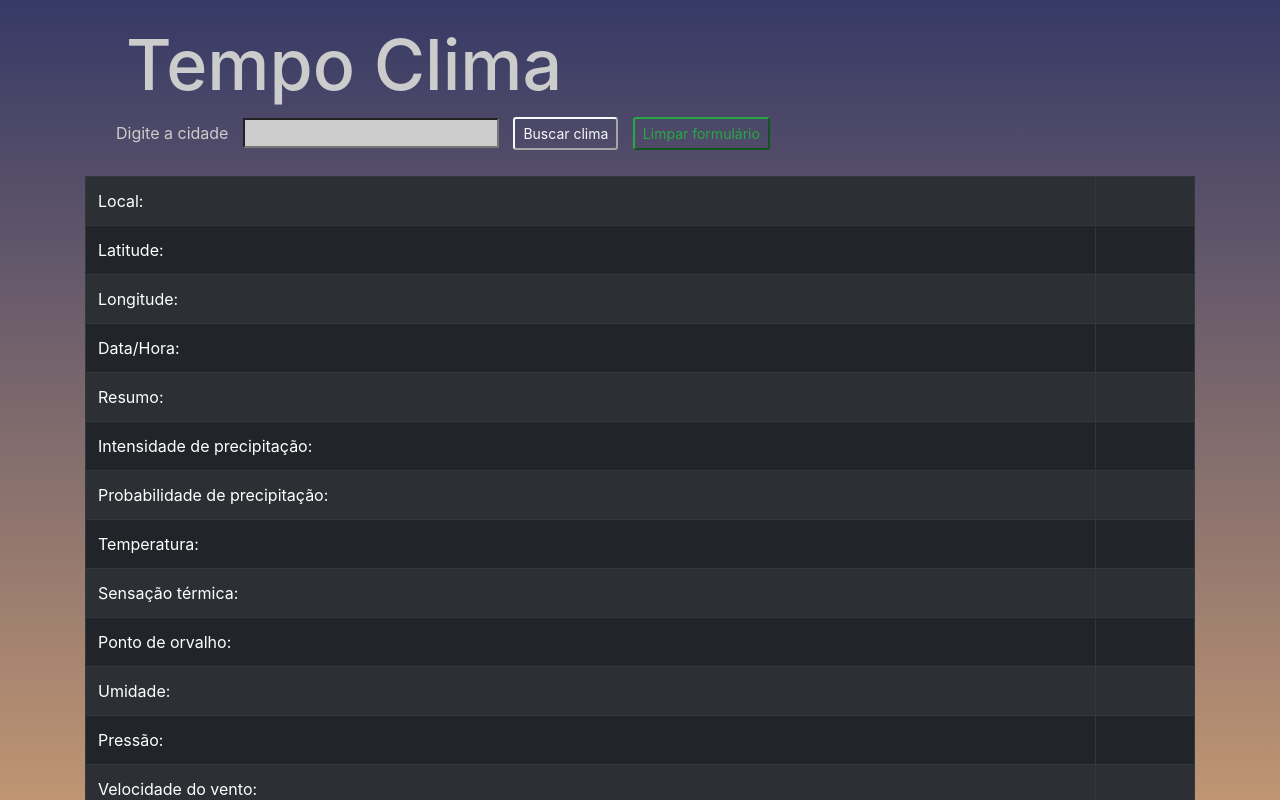
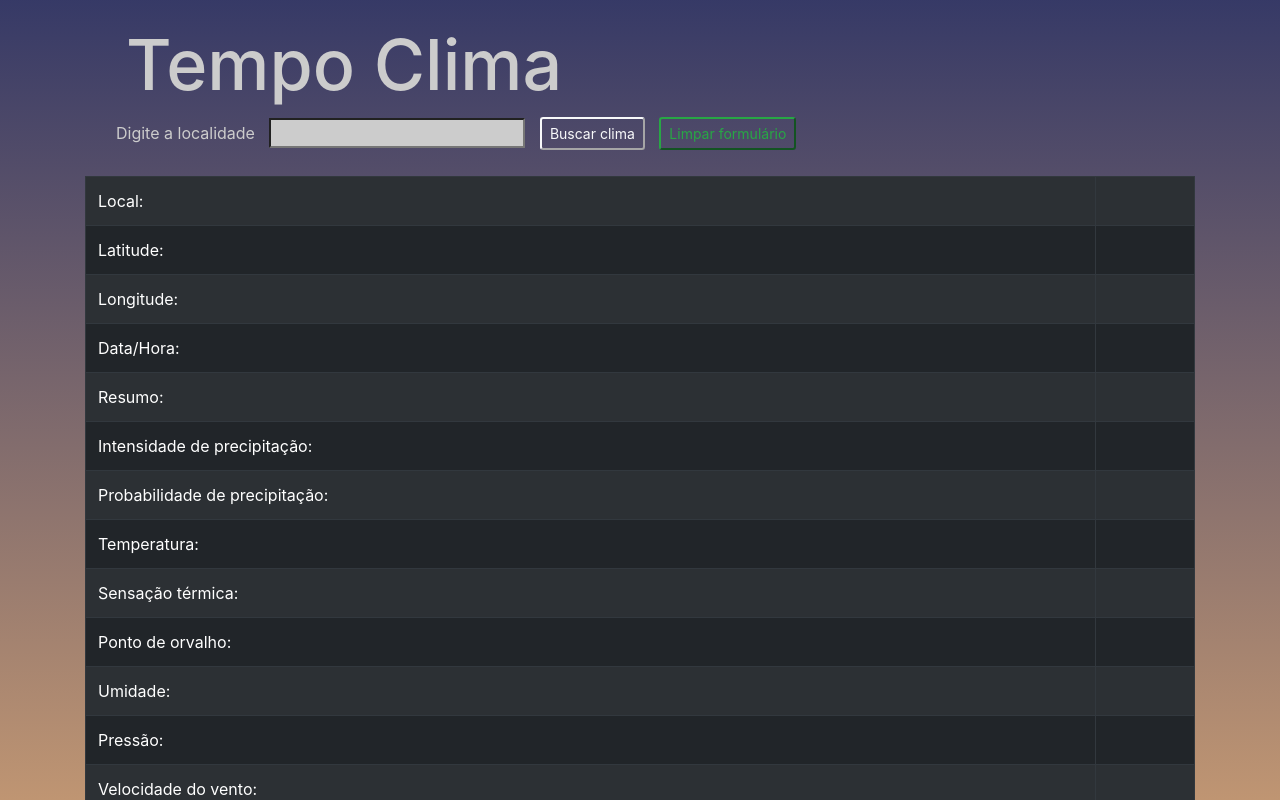
Before and after one commit to Gustavo780904/tempoclima, a plain HTML site: page index.html in a window 1280 px wide. Shown: the top 800 px of the page. Drawn offline with nearby package versions, Linux system fonts and the light colour scheme; some packages are replaced by stand-ins of ours.

Commit message:
label modificado

```diff
--- a/index.html
+++ b/index.html
@@ -29,7 +29,7 @@
                 <div class="col-10">
                     <h1>Tempo Clima</h1>
 
-                    <label for="">Digite a cidade</label>
+                    <label for="">Digite a localidade</label>
 
                     <input type="text" id="city-search">
 
```
